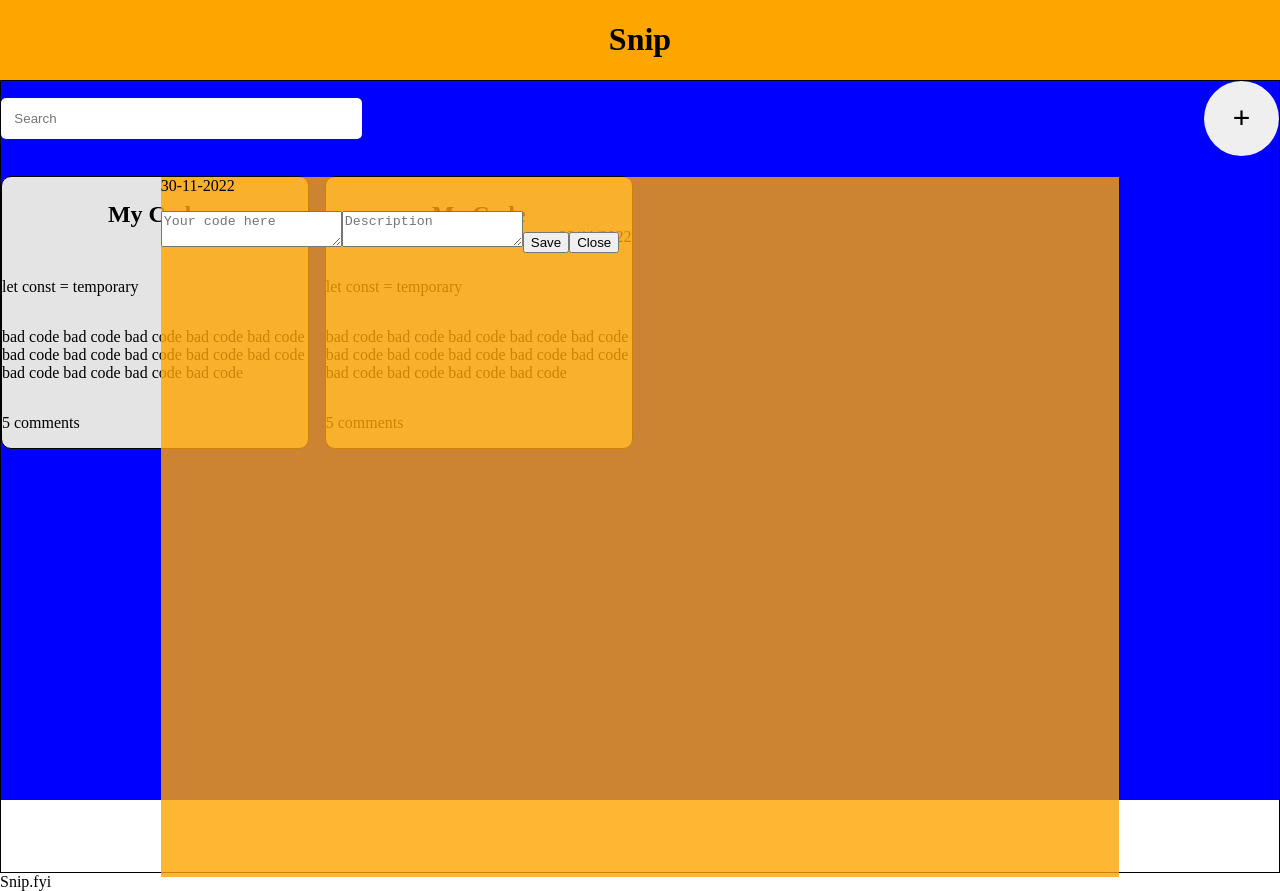
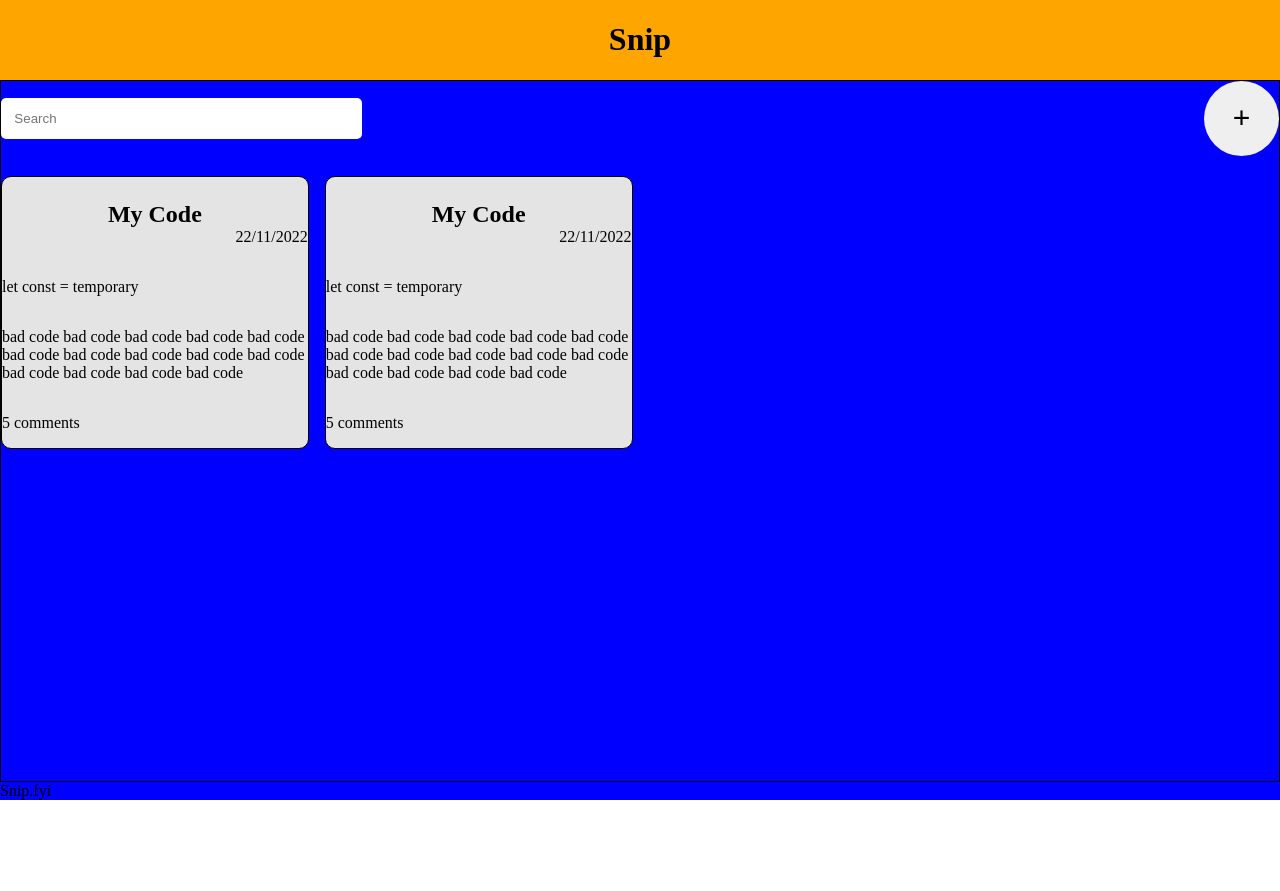
Before and after one commit to SchoolOfCode/bc13_w9_project-frontend-snip-fyi, a React (Create React App) app: page / in a window 1280 px wide. After the commit the page ends 800 px from the top, so only its background shows below. Built offline with nearby package versions, Linux system fonts and the light colour scheme.

Commit message:
Background blur when modal open & clicking outside the modal closes as well

```diff
--- a/src/components/App/App.css
+++ b/src/components/App/App.css
@@ -18,3 +18,13 @@
   height: 100%;
   border: 1px solid black;
 }
+
+.modal-container {
+  position: absolute;
+  top: 0;
+  left: 0;
+  width: 100vw;
+  height: 100vh;
+  /* background: rgba(0, 0, 0, 0.5); */
+  backdrop-filter: blur(3px);
+}
--- a/src/components/App/App.jsx
+++ b/src/components/App/App.jsx
@@ -52,7 +52,7 @@ export default function App() {
   // TODO work out a card object design
   const [state, dispatch] = useReducer(cardReducer, INITIAL_STATE);
   // False by default
-  const [isModalOpen, setIsModalOpen] = useState(true);
+  const [isModalOpen, setIsModalOpen] = useState(false);
 
   return (
     <div className="App">
@@ -63,7 +63,18 @@ export default function App() {
           <AddButton setIsModalOpen={setIsModalOpen} buttonText="+" />
         </div>
         <CardDisplay cardList={state} />
-        {isModalOpen ? <Modal setIsModalOpen={setIsModalOpen} /> : ""}
+        {isModalOpen && (
+          <>
+            <div
+              className="modal-container"
+              onClick={() => setIsModalOpen(false)}
+            ></div>
+            <Modal
+              setIsModalOpen={setIsModalOpen}
+              onClick={(e) => e.stopPropagation()}
+            />
+          </>
+        )}
       </main>
       <Footer />
     </div>
--- a/src/components/Modal/Modal.css
+++ b/src/components/Modal/Modal.css
@@ -4,7 +4,8 @@
   top: 5px;
   width: 75%;
   height: 700px;
-  background-color: rgba(255, 166, 0, 0.8);
+  background-color: rgba(255, 166, 0, 1);
+  transition: all 200ms ease-in;
 }
 
 @media only screen and (max-width: 900px) {
```
